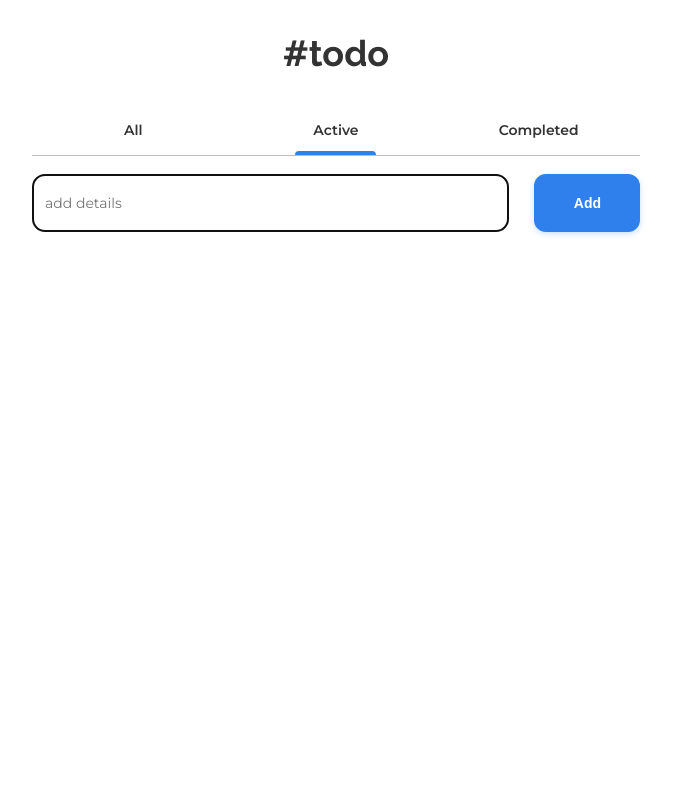
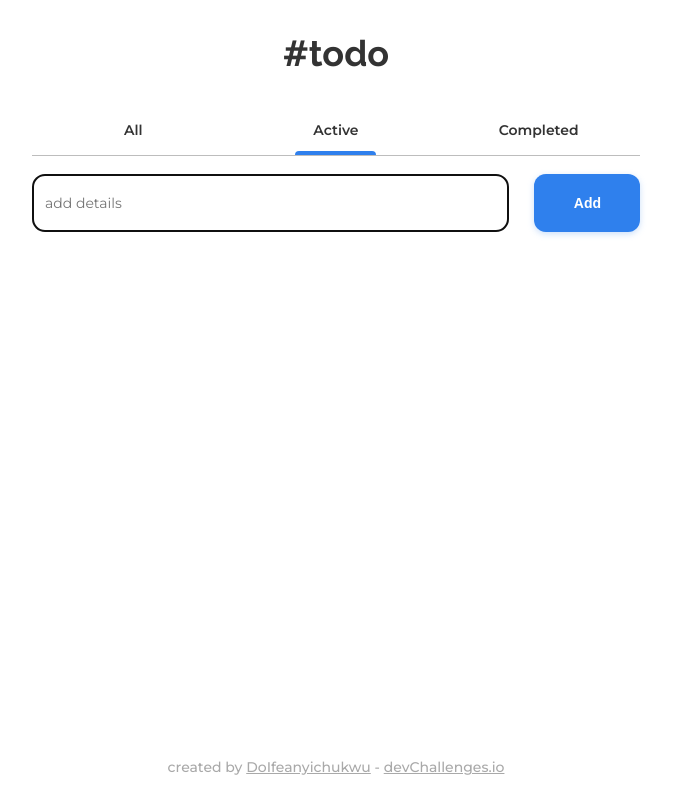
Before and after one commit to DoIfeanyichukwu/todo-app, a React (Vite) app: page / in a window 1280 px wide. Shown: the whole page, without its empty margins (304-977 px from the left). Built offline with nearby package versions, Linux system fonts and the light colour scheme.

Commit message:
added and styled the footer

```diff
--- a/src/App.jsx
+++ b/src/App.jsx
@@ -18,13 +18,6 @@ const H1 = styled.h1`
   text-align: center;
   justify-content: center;
 `
-const todos = [
-  {task: 'walk the dog', uuid: 'ab', status: 'active'},
-  {task: 'go shopping', uuid: 'abc', status: 'completed'},
-  {task: 'practice tests', uuid: 'abe', status: 'completed'},
-  {task: 'swimming lessons', uuid: 'abg', status: 'active'},
-
-]
 
 function completedCount(arr = null) {
   if (!arr.length) return 0;
@@ -75,6 +68,9 @@ function App(props) {
           {tab == 'completed' && completeCount >= 1 ? del_btn: null}
         </div>
       </main>
+      <footer className="footer">
+        <p>created by <a href="https://devchallenges.io/portfolio/DoIfeanyichukwu">DoIfeanyichukwu</a> - <a href="https://devchallenges.io">devChallenges.io</a></p>
+      </footer>
     </div>
   )
 }
--- a/src/index.css
+++ b/src/index.css
@@ -133,3 +133,20 @@
   width: 20px;
   height: 20px;
 }
+
+.footer {
+  text-align: center;
+  font-weight: 500;
+  font-family: 'Montserrat', sans-serif;
+  color: #a9a9a9;
+  line-height: 17px;
+  font-size: 14px;
+  position: absolute;
+  bottom: 24px;
+  left: 0px;
+  inline-size: 100%;
+}
+
+.footer a {
+  color: inherit;
+}
```
